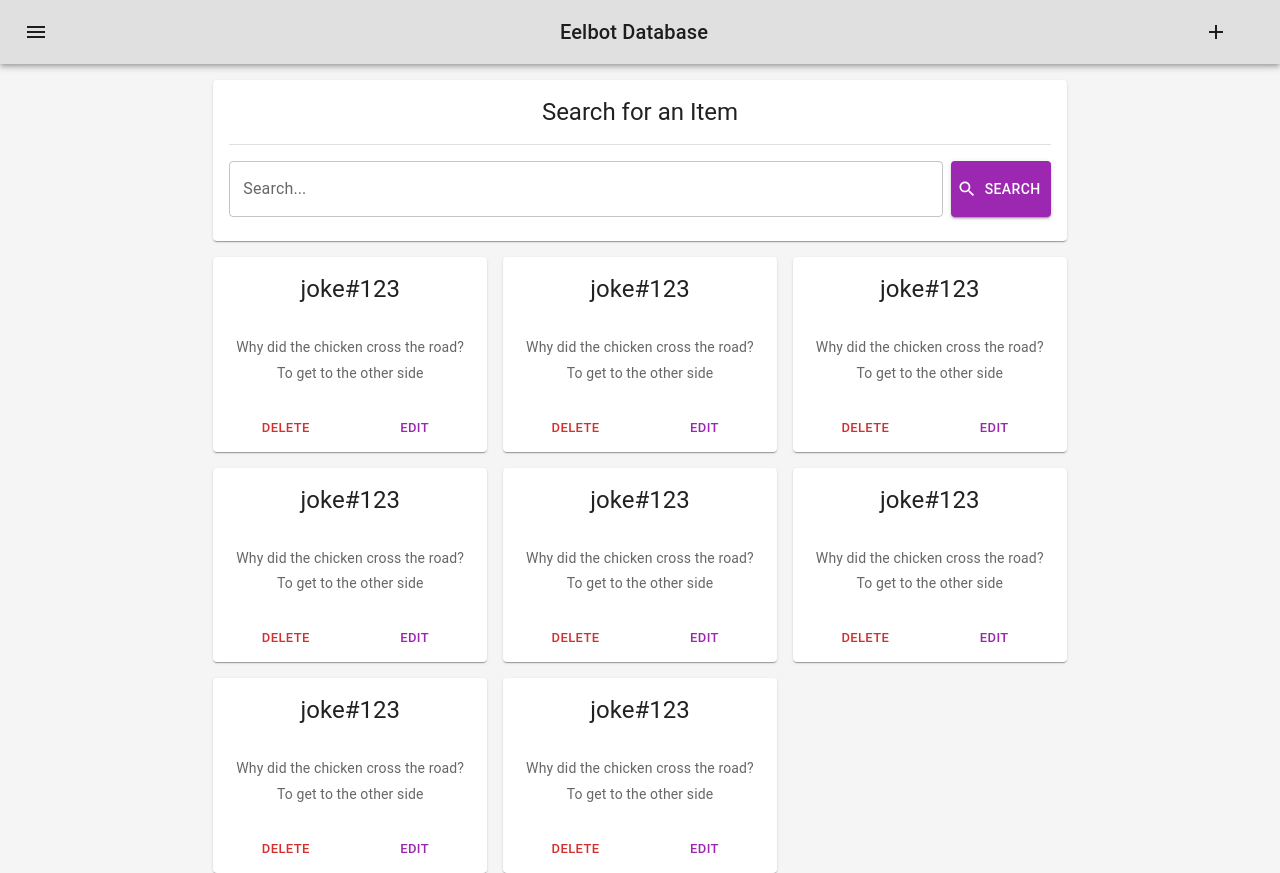
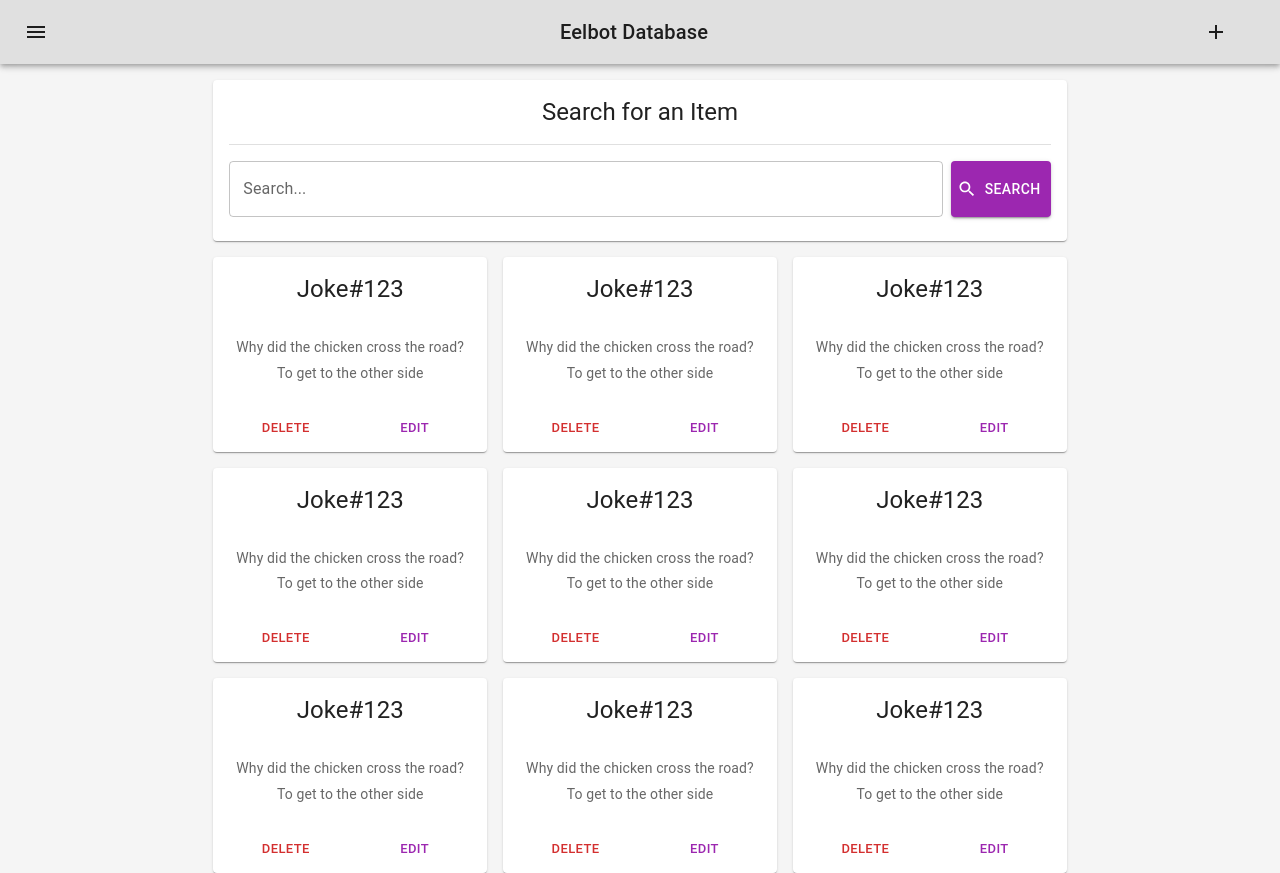
Before and after one commit to emseers/eelbot-ui, a React (Create React App) app in the folder frontend/: page / in a window 1280 px wide. Built offline with nearby package versions, Linux system fonts and the light colour scheme; the HTML template or start-up script is replaced by a standard one.

Commit message:
Update packagelock json, rm itemcard, add jokecard

```diff
--- /dev/null
+++ b/frontend/src/components/Home/JokeCard.js
@@ -0,0 +1,49 @@
+import React, { Component } from 'react';
+import Card from '@mui/material/Card';
+import CardActions from '@mui/material/CardActions';
+import CardContent from '@mui/material/CardContent';
+import { Typography, Grid, Button, CardHeader } from '@mui/material';
+
+class JokeCard extends Component {
+    constructor(props) {
+        super(props);
+    }
+
+    render() {
+        const { id, leadup, punchline } = this.props;
+
+        return (
+            <Card>
+                <CardHeader
+                    title={'Joke#' + id}
+                />
+                <CardContent>
+                    <Typography sx={{ ...styles.title }} color="textSecondary" gutterBottom>
+                        {leadup}
+                    </Typography>
+                    <Typography sx={{ ...styles.title }} color="textSecondary" gutterBottom>
+                        {punchline}
+                    </Typography>
+                </CardContent>
+                <CardActions>
+                    <Grid container>
+                        <Grid item xs={6}>
+                            <Button size="small" color="error">Delete</Button>
+                        </Grid>
+                        <Grid item xs={6}>
+                            <Button size="small" color="secondary">Edit</Button>
+                        </Grid>
+                    </Grid>
+                </CardActions>
+            </Card>
+        );
+    }
+}
+
+const styles = {
+    title: {
+        fontSize: 14,
+    }
+};
+
+export default JokeCard;
--- a/frontend/src/components/Home/MainContent.js
+++ b/frontend/src/components/Home/MainContent.js
@@ -1,5 +1,5 @@
 import React, { Component } from 'react';
-import ItemCard from "./ItemCard"
+import JokeCard from "./JokeCard"
 import Grid from '@mui/material/Grid';
 import ItemSearchCard from './ItemSearchCard';
 
@@ -9,10 +9,11 @@ class MainContent extends Component {
     }
 
     render() {
-        const testItem = {
+        // sample response from jokes endpoint
+        const testJoke = {
             "id": "123",
-            "type": "joke",
-            "payload": { 'leadup': 'Why did the chicken cross the road?', 'punchline': 'To get to the other side' },
+            'leadup': 'Why did the chicken cross the road?',
+            'punchline': 'To get to the other side',
         }
 
         return (
@@ -21,28 +22,31 @@ class MainContent extends Component {
                     <ItemSearchCard />
                 </Grid>
                 <Grid item xs={12} sm={4}>
-                    <ItemCard id={testItem.id} type={testItem.type} payload={testItem.payload} />
+                    <JokeCard id={testJoke.id} leadup={testJoke.leadup} punchline={testJoke.punchline} />
                 </Grid>
                 <Grid item xs={12} sm={4}>
-                    <ItemCard id={testItem.id} type={testItem.type} payload={testItem.payload} />
+                    <JokeCard id={testJoke.id} leadup={testJoke.leadup} punchline={testJoke.punchline} />
                 </Grid>
                 <Grid item xs={12} sm={4}>
-                    <ItemCard id={testItem.id} type={testItem.type} payload={testItem.payload} />
+                    <JokeCard id={testJoke.id} leadup={testJoke.leadup} punchline={testJoke.punchline} />
                 </Grid>
                 <Grid item xs={12} sm={4}>
-                    <ItemCard id={testItem.id} type={testItem.type} payload={testItem.payload} />
+                    <JokeCard id={testJoke.id} leadup={testJoke.leadup} punchline={testJoke.punchline} />
                 </Grid>
                 <Grid item xs={12} sm={4}>
-                    <ItemCard id={testItem.id} type={testItem.type} payload={testItem.payload} />
+                    <JokeCard id={testJoke.id} leadup={testJoke.leadup} punchline={testJoke.punchline} />
                 </Grid>
                 <Grid item xs={12} sm={4}>
-                    <ItemCard id={testItem.id} type={testItem.type} payload={testItem.payload} />
+                    <JokeCard id={testJoke.id} leadup={testJoke.leadup} punchline={testJoke.punchline} />
                 </Grid>
                 <Grid item xs={12} sm={4}>
-                    <ItemCard id={testItem.id} type={testItem.type} payload={testItem.payload} />
+                    <JokeCard id={testJoke.id} leadup={testJoke.leadup} punchline={testJoke.punchline} />
                 </Grid>
                 <Grid item xs={12} sm={4}>
-                    <ItemCard id={testItem.id} type={testItem.type} payload={testItem.payload} />
+                    <JokeCard id={testJoke.id} leadup={testJoke.leadup} punchline={testJoke.punchline} />
+                </Grid>
+                <Grid item xs={12} sm={4}>
+                    <JokeCard id={testJoke.id} leadup={testJoke.leadup} punchline={testJoke.punchline} />
                 </Grid>
             </Grid>
         );
```
Also changed, not shown: 1 other file (tests, documents, lock files or other folders).
